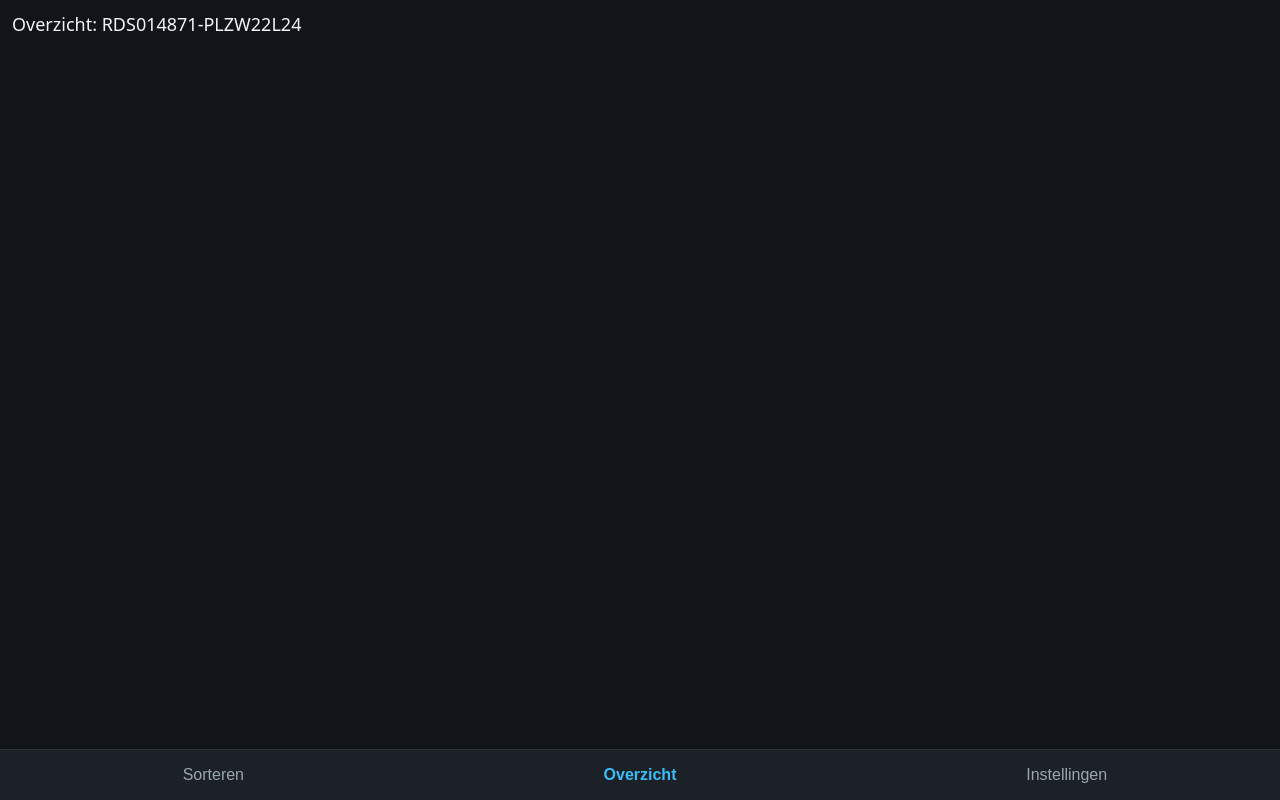
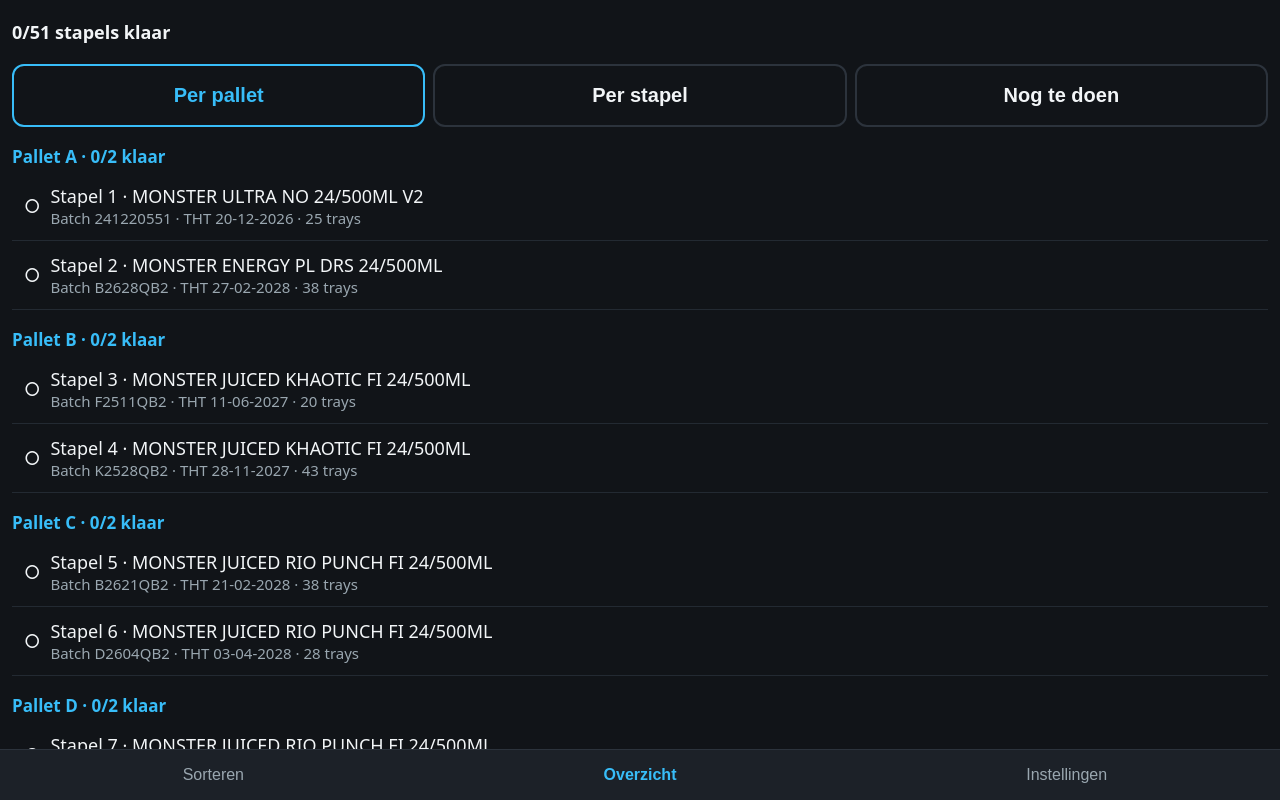
Before and after one commit to bikootje18/truck-sorteer-app, a React (Vite) app: page / in a window 1280 px wide. Both pictures are taken after a click on the button "Overzicht". Shown: the top 800 px of the page. Built offline with nearby package versions, Linux system fonts and the light colour scheme.

Commit message:
feat: overview grouped per pallet/stack with open-only filter
Co-Authored-By: Claude Fable 5 <noreply@anthropic.com>

```diff
--- a/src/components/OverviewScreen.tsx
+++ b/src/components/OverviewScreen.tsx
@@ -1,5 +1,87 @@
-import type { Load } from '../types';
+import { useState } from 'react';
+import { fmtDate } from '../lib/format';
+import { useProgress, useStore } from '../store';
+import type { Line, Load } from '../types';
 
 export default function OverviewScreen({ load }: { load: Load }) {
-  return <div className="screen">Overzicht: {load.po}</div>;
+  const progress = useProgress(load.po);
+  const toggleLine = useStore(s => s.toggleLine);
+  const [grouping, setGrouping] = useState<'pallet' | 'stack'>('pallet');
+  const [onlyOpen, setOnlyOpen] = useState(false);
+
+  const isDone = (l: Line) => progress[l.id]?.status === 'done';
+  const doneCount = load.lines.filter(isDone).length;
+  const shown = onlyOpen ? load.lines.filter(l => !isDone(l)) : load.lines;
+
+  // Groups in order of first appearance.
+  const groups = new Map<string, Line[]>();
+  for (const l of shown) {
+    const key = grouping === 'pallet' ? `Pallet ${l.inPallet}` : `Stapel ${l.stackNo}`;
+    if (!groups.has(key)) groups.set(key, []);
+    groups.get(key)!.push(l);
+  }
+  const groupDone = (lines: Line[]) => lines.filter(isDone).length;
+  const groupTotal = (key: string) =>
+    grouping === 'pallet'
+      ? load.lines.filter(l => `Pallet ${l.inPallet}` === key)
+      : load.lines.filter(l => `Stapel ${l.stackNo}` === key);
+
+  return (
+    <div className="screen">
+      <div className="sticky-head">
+        {doneCount}/{load.lines.length} stapels klaar
+      </div>
+      <div style={{ display: 'flex', gap: 8 }}>
+        <button
+          className={`btn btn-ghost${grouping === 'pallet' ? ' active' : ''}`}
+          onClick={() => setGrouping('pallet')}
+        >
+          Per pallet
+        </button>
+        <button
+          className={`btn btn-ghost${grouping === 'stack' ? ' active' : ''}`}
+          onClick={() => setGrouping('stack')}
+        >
+          Per stapel
+        </button>
+        <button
+          className={`btn btn-ghost${onlyOpen ? ' active' : ''}`}
+          onClick={() => setOnlyOpen(o => !o)}
+        >
+          Nog te doen
+        </button>
+      </div>
+
+      {[...groups.entries()].map(([key, lines]) => {
+        const all = groupTotal(key);
+        return (
+          <div key={key}>
+            <div className="group-head">
+              {key} · {groupDone(all)}/{all.length} klaar
+            </div>
+            {lines.map(l => {
+              const p = progress[l.id];
+              return (
+                <div
+                  key={l.id}
+                  className={`list-row${p?.status === 'done' ? ' done' : ''}`}
+                  onClick={() => toggleLine(load.po, l.id)}
+                >
+                  <span>{p?.status === 'done' ? '✓' : p?.status === 'partial' ? '◐' : '○'}</span>
+                  <div className="grow">
+                    Stapel {l.stackNo} · {l.description}
+                    <small>
+                      Batch {l.batch} · THT {fmtDate(l.bbd)} · {l.cases} trays
+                      {p?.status === 'partial' ? ` · ${p.movedCases} verplaatst` : ''}
+                    </small>
+                  </div>
+                  {l.presorted && <span className="badge">alleen label</span>}
+                </div>
+              );
+            })}
+          </div>
+        );
+      })}
+    </div>
+  );
 }
```
Also changed, not shown: 1 other file (tests, documents, lock files or other folders).
